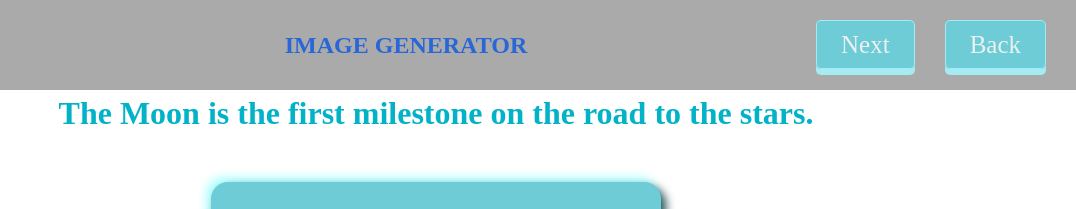
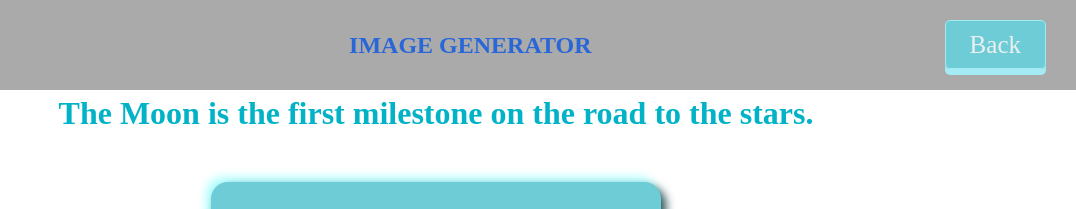
Before and after one commit to Yoga1654/image-generator, a plain HTML site: page output.html in a window 1280 px wide. Shown: the top 209 px of the page, 204-1280 px from the left. Drawn offline with Linux system fonts and the light colour scheme; grey boxes are pictures that could not be loaded; a web font is replaced by a local one.

Commit message:
final commit

```diff
--- a/output.html
+++ b/output.html
@@ -13,7 +13,7 @@
     <div class="container">
         <div><img src="gallery-garage/logo.png" width="200px" alt="" sizes="" srcset=""></div>
         <div class="web-name">IMAGE GENERATOR</div>
-        <div><a href="" class="button">Next</a><a href="" class="button">Back</a></div>
+        <div><a href="index.html" class="button">Back</a></div>
 
     </div>
     <!-- body -->
```
